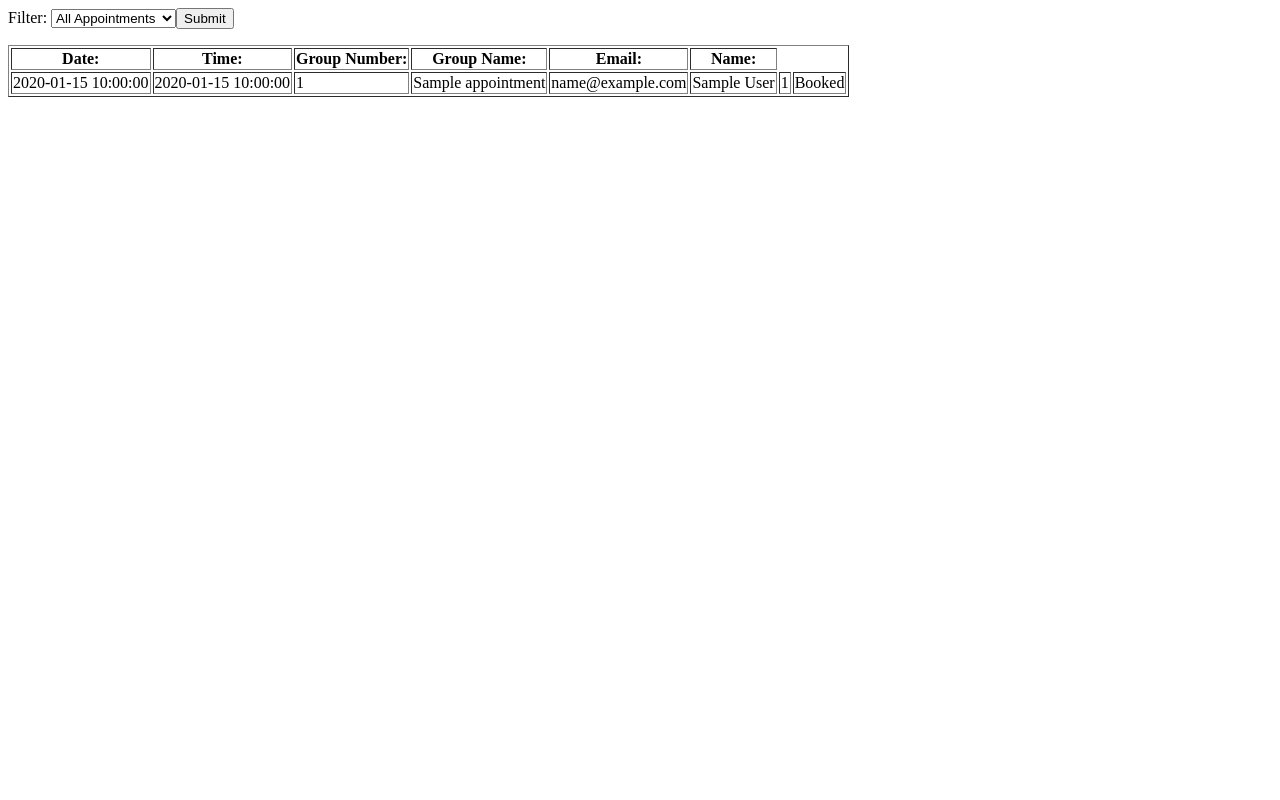
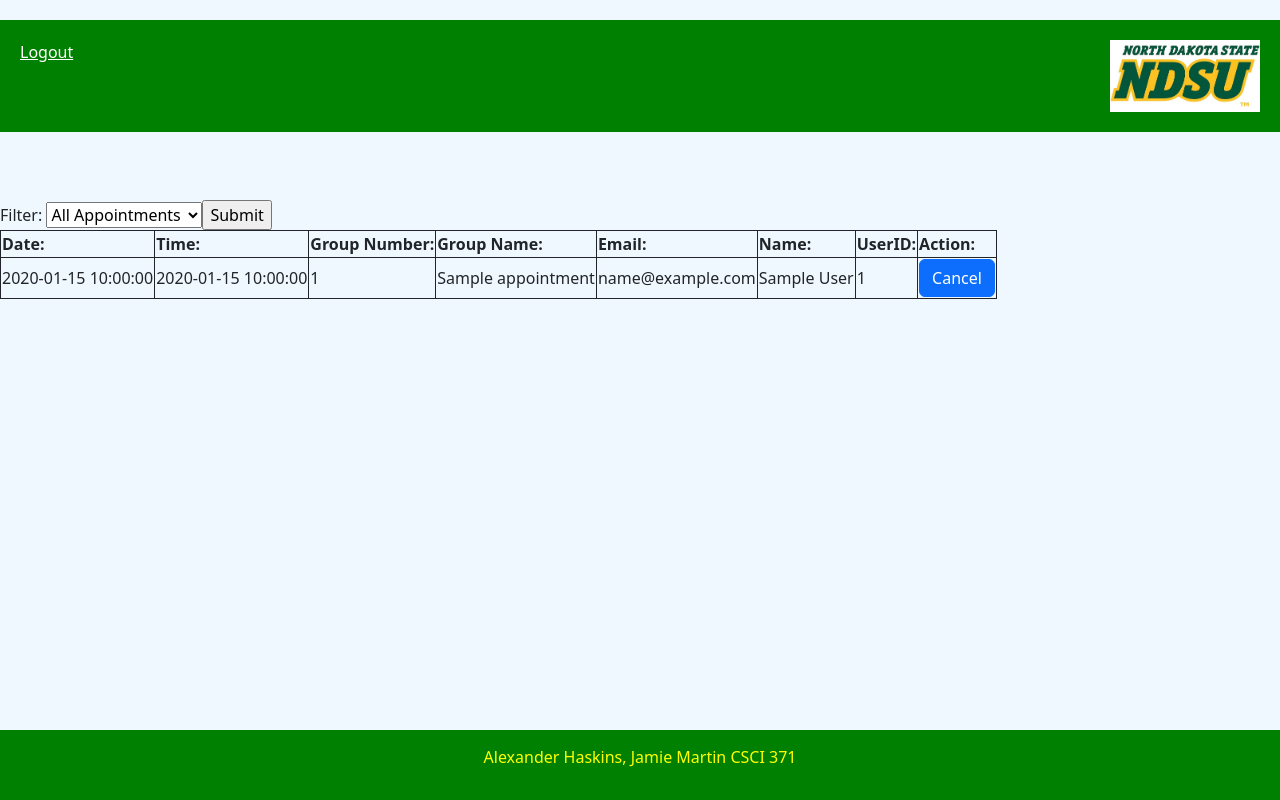
Before and after one commit to alexanderHaskins/CSCI371FinalProject, a PHP site: page /studentView.php in a window 1280 px wide. Run offline with PHP 8.4, Linux system fonts and the light colour scheme; the visitor is signed in with stand-in values (Sample User, id 1); tables that the repository leaves empty or names only in its code hold one stand-in row (values such as "Sample post"); data that the repository does not hold is empty.

Commit message:
Got session data to work and slightly altered css to get header and footer to not cover body

```diff
--- a/loginHelper.php
+++ b/loginHelper.php
@@ -1,4 +1,5 @@
 <?php
+session_start();
 include 'testConn.php';
 $username = $_POST['username'];
 $password = $_POST['password'];
@@ -11,7 +12,9 @@ $result = $conn->query($sql);
 while ($row = $result->fetch_assoc()) {
     //echo '<p>'.$row['username'].'</p>';
     if($username==$row['username']&&$password==$row['userPassword']){
+
         $_SESSION["userID"] = $row['userID'];
+        //$_SESSION["userID"] = 10;
         $_SESSION["fname"] = $row['userFirstName'];
         $_SESSION["lname"] = $row['userLastName'];
 
--- a/logout.php
+++ b/logout.php
@@ -9,6 +9,6 @@ $_SESSION = array();
 session_destroy();
 
 // Redirect to login page
-header("location: login.php");
+header("location: loginAlt.php");
 exit;
 ?>
--- a/studentView.php
+++ b/studentView.php
@@ -1,12 +1,17 @@
 <?php
+session_start();
 //This file serves to display the appointments table and link to the actions the Student can take
 
 include 'testConn.php';
+include 'header.html';
+include 'footer.html';
 $choice = $_POST["Filter"];
 
-//For testing purposes only, once login is completed replace this with the current users id
-$currentID = 5;//Replace later
 
+$currentID = $_SESSION["userID"];
+
+echo "<body>";
+//echo "<p>UserID:" . $currentID . "</p>";
 
 echo '<form action="studentView.php" method="post">';
 echo '<label for="Filter">Filter:</label>
@@ -23,22 +28,23 @@ switch ($choice){
         $sql = "select a.appointmentID, a.appointmentDate, a.appointmentTime,a.appointmentGroupID,a.appointmentTeamName,a.appointmentEmail,"
             ."a.userID as user, u.userID, u.userFirstName, u.userLastName ".
             "from appointments a,users u"
-            ." where a.userID is null";
+            ." where a.userID is null order by a.appointmentDate, a.appointmentTime";
         break;
     case "Mine":
         $sql = "select a.appointmentID, a.appointmentDate, a.appointmentTime,a.appointmentGroupID,a.appointmentTeamName,a.appointmentEmail, "
             . "a.userID as user, u.userID, u.userFirstName, u.userLastName " .
             "from appointments a,users u "
-            . " where a.userID=". $currentID." and a.userID=u.userID";
+            . " where a.userID=". $currentID." and a.userID=u.userID order by a.appointmentDate, a.appointmentTime";
         //print $sql;
         break;
     default:
         $sql = "select a.appointmentID, a.appointmentDate, a.appointmentTime,a.appointmentGroupID,a.appointmentTeamName,a.appointmentEmail,
 a.userID as user, u.userID, u.userFirstName, u.userLastName
 from appointments a,users u
-where a.userID=u.userID or a.userID is null";
+where a.userID=u.userID or a.userID is null order by a.appointmentDate, a.appointmentTime";
 }
 
+//echo "<p>sql:" . $sql . "</p>";
 
 /*
 $sql = "select a.appointmentID, a.appointmentDate, a.appointmentTime,a.appointmentGroupID,a.appointmentTeamName,a.appointmentEmail,
@@ -61,6 +67,8 @@ echo "<th>Group Number:</th>";
 echo "<th>Group Name:</th>";
 echo "<th>Email:</th>";
 echo "<th>Name:</th>";
+echo "<th>UserID:</th>";
+echo "<th>Action:</th>";
 //echo "<th>Availability:</th>";
 echo "</tr>";
 //$row2 = $result2->fetch_assoc();
@@ -143,5 +151,7 @@ foreach ($rows as $row) {
 
 echo "</table>";
 //echo "<p>" . $sql . "</p>";
+
+echo "</body>";
 $conn->close();
 ?>
--- a/styles.css
+++ b/styles.css
@@ -1,4 +1,6 @@
 body {
+    padding-top: 200px;
+    padding-bottom: 100px;
     background-color: aliceblue;
 }
 
@@ -40,3 +42,7 @@ footer {
     text-align: center;
     padding: 15px;
 }
+
+table, th, td {
+    border: 1px solid;
+}
```
Also changed, not shown: studentScheduleAppointment.php (+7 -3 lines).
